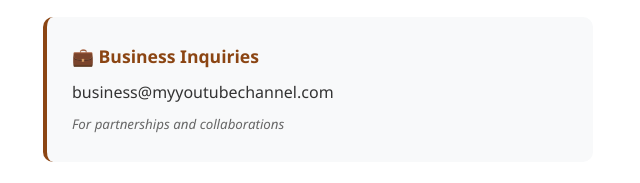
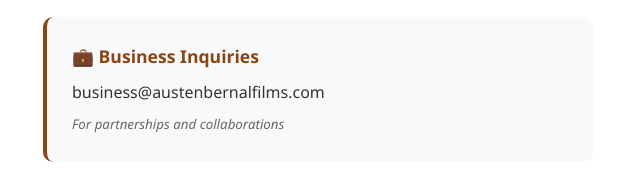
Before and after one commit to AustenB043/Project1_HTML_and_CSS, a plain HTML site: page contact.html in a window 1280 px wide. Shown: the part 888-1071 px from the top of the page, 627-1267 px from the left. Drawn offline with Linux system fonts and the light colour scheme.

Commit message:
updated contact information

```diff
--- a/contact.html
+++ b/contact.html
@@ -118,7 +118,7 @@
 
                             <div class="contact-method">
                                 <h4>💼 Business Inquiries</h4>
-                                <p>business@myyoutubechannel.com</p>
+                                <p>business@austenbernalfilms.com</p>
                                 <small>For partnerships and collaborations</small>
                             </div>
                         </div>
```
